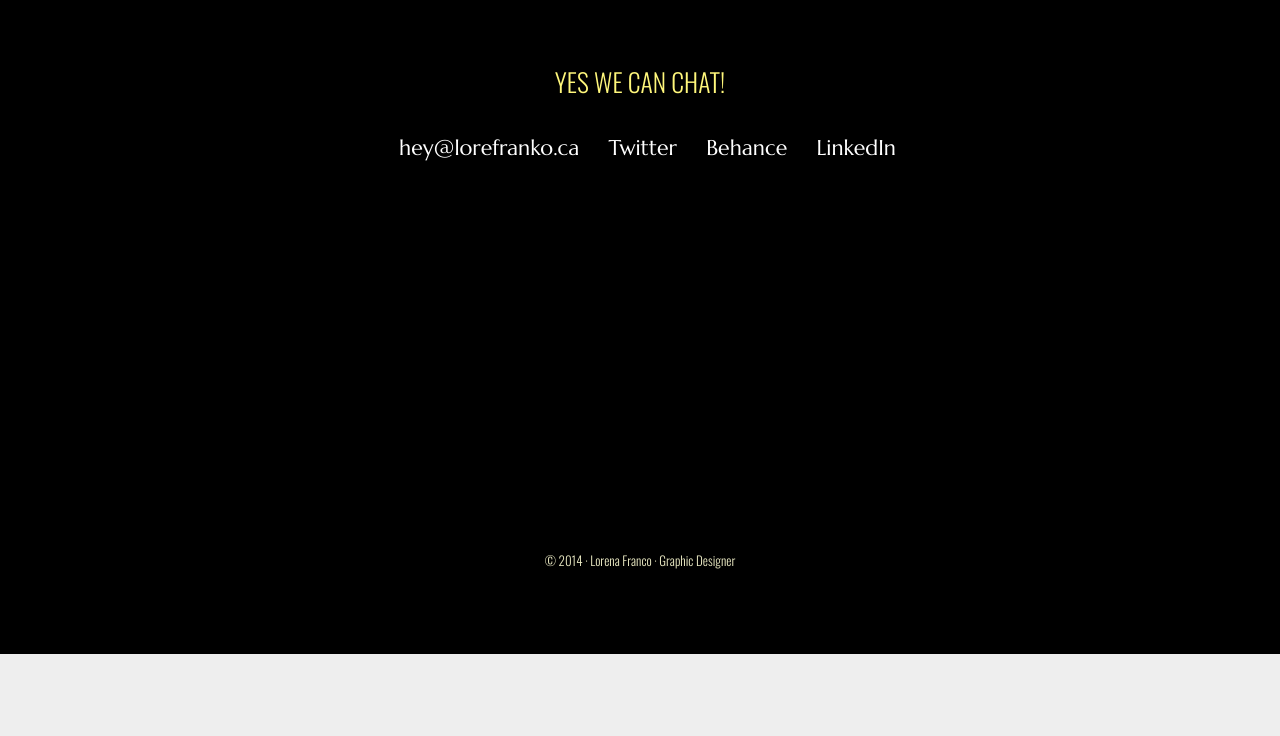
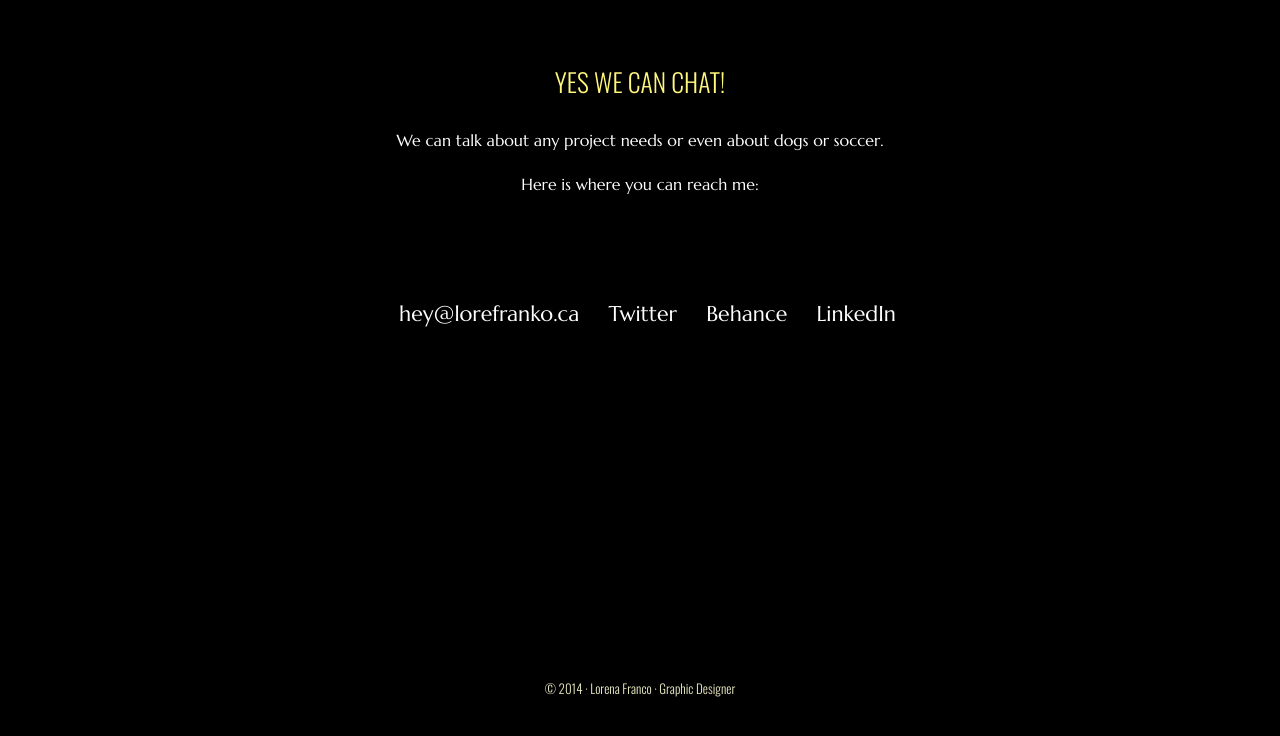
Before and after one commit to lorefranko/lorefranko.github.io, a plain HTML site: page index.html in a window 1280 px wide. Shown: the part 1547-2283 px from the top of the page. Before the commit the page ends 2201 px from the top, so only its background shows below. Drawn offline with nearby package versions, Linux system fonts and the light colour scheme.

Commit message:
padding to contact

```diff
--- a/css/main.css
+++ b/css/main.css
@@ -702,9 +702,11 @@ img {
 
 footer{
     width: 100%;
-    padding: 60px 0;
+    padding: 60px 5%;
     background: #000;
     text-align: center;
+    padding-bottom: -10%;
+
 }
 
 footer .copyright{
@@ -726,7 +728,11 @@ footer .copyright{
 
 .milli li{
     font-size: 1.5em;
+    font-family: "oswald" sans-serif;
+    font-weight: 300;
+    padding-top: 7%;
 }
+
 footer .copyright p{
     display: inline-block;
     color: #b6b6b6;
@@ -822,3 +828,9 @@ footer nav ul li a:hover {
     position: bottom;
     bottom: 0;
 }
+
+.nav-bottom p{
+  color: #fff;
+  font-size: 200;
+  font-family: 'Marcellus', serif;
+}
--- a/index.html
+++ b/index.html
@@ -319,13 +319,16 @@
 	<footer id="contact"class="bottom" itemscope itemtype="http://schema.org/Person">
 		<nav class="nav-bottom">
 			<h2>Yes we can chat!</h2>
+			<p>We can talk about any project needs or even about dogs or soccer.</p>
+			<p>Here is where you can reach me:</p>
 			<ul class="milli">
 				<li ><a href="mailto:hey@lorenafranco.ca" itemprop="email">hey@lorefranko.ca</a></li>
 				<li ><a href="http://twitter.com/loreclap" data-icon="&#xe801" target="_blank">Twitter</a></li>
 				<li ><a href="https://www.behance.net/lorenafranko" target="_blank">Behance</a></li>
 				<li ><a href="http://ca.linkedin.com/pub/lorena-franco/64/490/745" target="_blank">LinkedIn</a></li>
 			</ul>
-			<p class="copyright">© 2014 · Lorena Franco · Graphic Designer</p>
+		</nav>
+		<p class="copyright">© 2014 · Lorena Franco · Graphic Designer</p>
 	</footer>
 										<!-- Contact Ends Here-->
 	<script type="text/javascript" src="http://code.jquery.com/jquery-1.9.1.js"></script>
```
